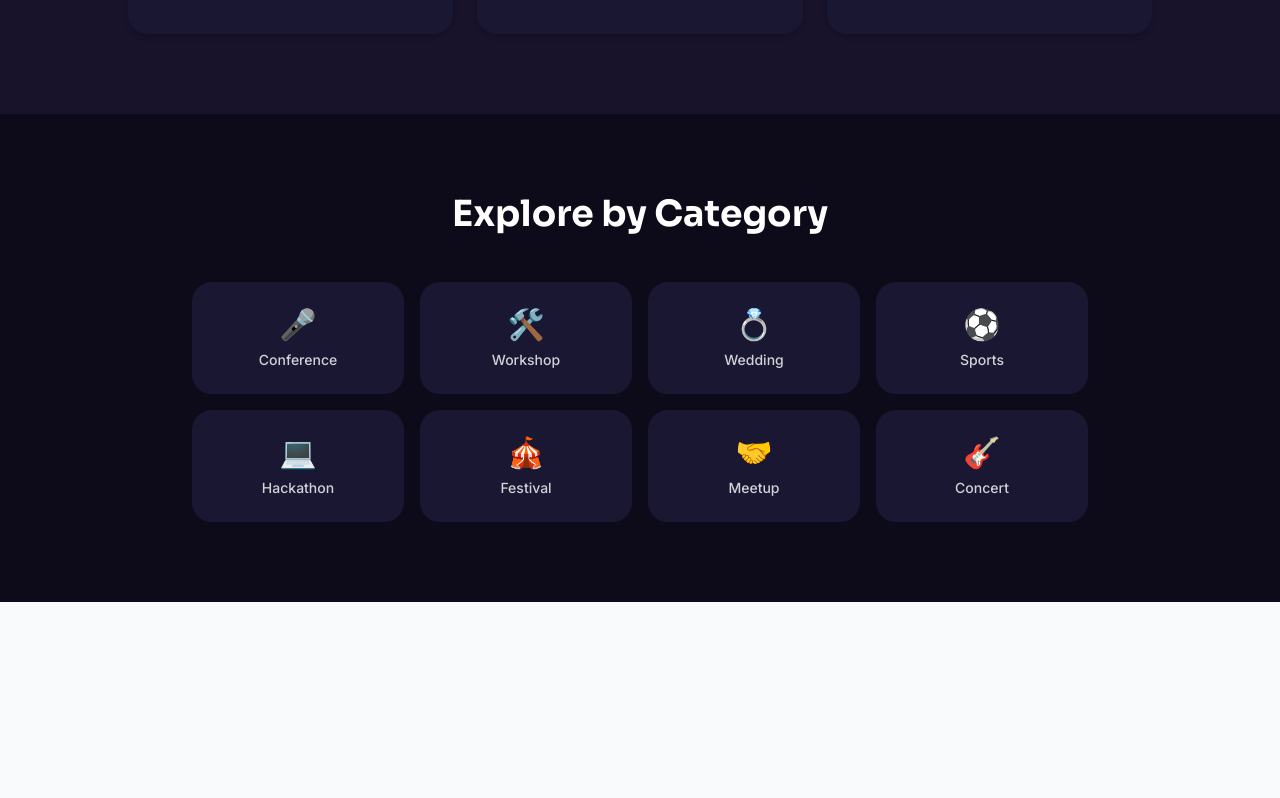
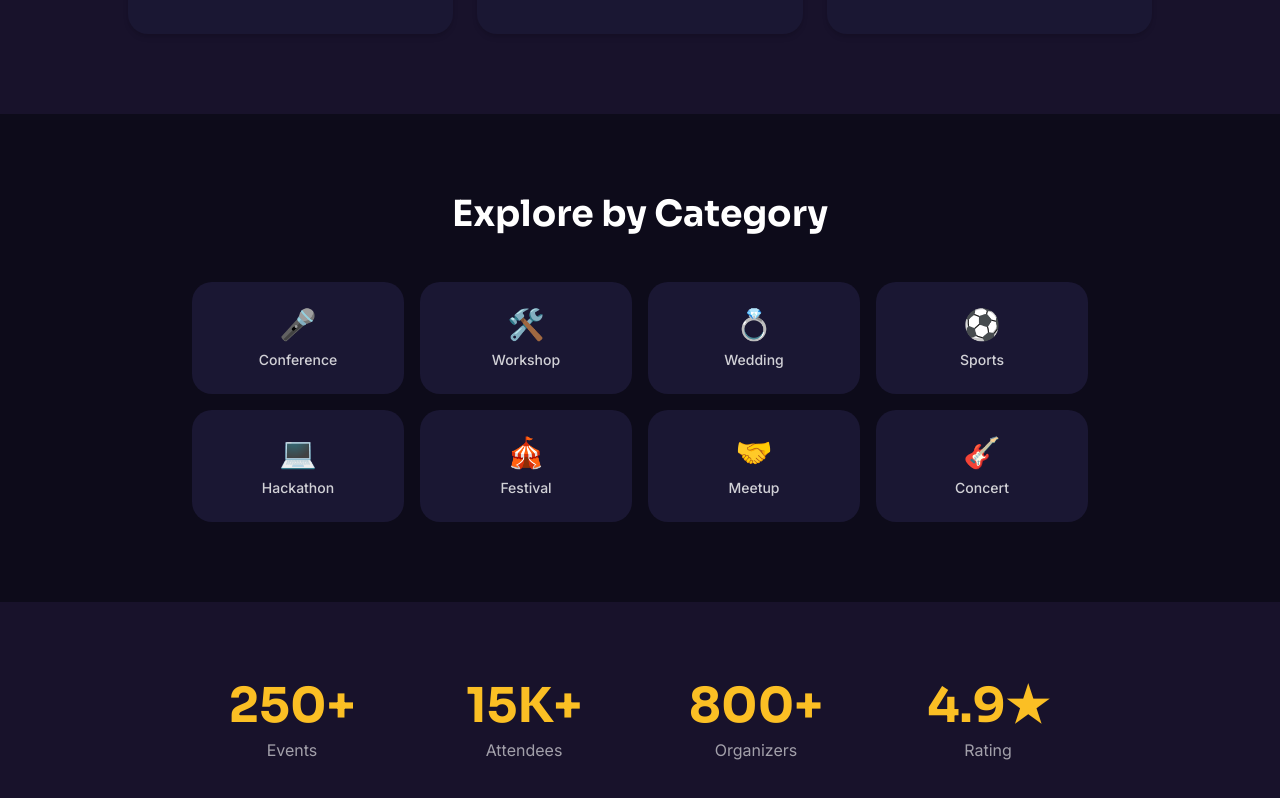
Before and after one commit to Sunita-lab/SetMyStage, a React (Vite) app in the folder client/: page / in a window 1280 px wide. Shown: the part 1368-2166 px from the top of the page. Before the commit the page ends 1970 px from the top, so only its background shows below. Built offline with nearby package versions, Linux system fonts and the light colour scheme; no server answers.

Commit message:
feat: add animated stats counter section to landing page

```diff
--- a/client/src/pages/LandingPage.jsx
+++ b/client/src/pages/LandingPage.jsx
@@ -1,4 +1,50 @@
 import { Link } from "react-router-dom";
+import { useEffect, useState , useRef} from "react";
+
+function StatCounter({ target, suffix, label, decimal = false }) {
+  const [count, setCount] = useState(0);
+  const ref = useRef(null);
+  const hasAnimated = useRef(false);
+
+  useEffect(() => {
+    const observer = new IntersectionObserver(
+      ([entry]) => {
+        if (entry.isIntersecting && !hasAnimated.current) {
+          hasAnimated.current = true;
+          const duration = 900;
+          const startTime = Date.now();
+
+          const animate = () => {
+            const elapsed = Date.now() - startTime;
+            const progress = Math.min(elapsed / duration, 1);
+            const value = progress * target;
+            setCount(decimal? value.toFixed(1): Math.floor(value));
+
+            if (progress < 1) {
+              requestAnimationFrame(animate);
+            }
+          };
+
+          requestAnimationFrame(animate);
+        }
+      },
+      { threshold: 0.5 }
+    );
+
+    if (ref.current) observer.observe(ref.current);
+    return () => observer.disconnect();
+  }, [target, decimal]);
+
+  return (
+    <div ref={ref} className="text-center">
+      <p className="font-heading font-bold text-4xl md:text-5xl text-accent">
+        {count}
+        {suffix}
+      </p>
+      <p className="text-white/60 mt-2">{label}</p>
+    </div>
+  );
+}
 
 function LandingPage() {
   const heroWords = ["From", "Idea", "to", "Applause."];
@@ -177,6 +223,16 @@ function LandingPage() {
     ))}
   </div>
 </div>
+
+{/* Stats */}
+<div className="bg-navy py-20 px-6 md:px-12">
+  <div className="grid grid-cols-2 md:grid-cols-4 gap-8 max-w-4xl mx-auto">
+    <StatCounter target={250} suffix="+" label="Events" />
+    <StatCounter target={15} suffix="K+" label="Attendees" />
+    <StatCounter target={800} suffix="+" label="Organizers" />
+    <StatCounter target={4.9} suffix="★" label="Rating" decimal />
+  </div>
+</div>
 </>
 
 
```
